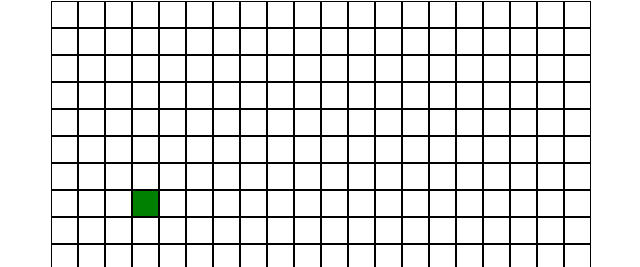
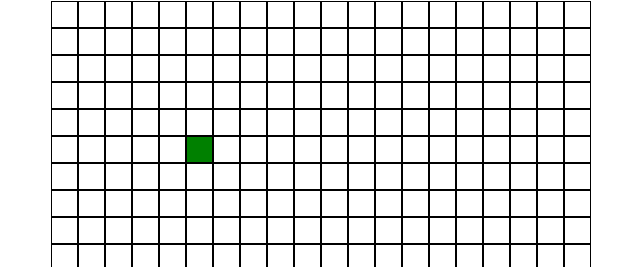
Before and after one commit to Preston-Jake/Pathfinder, a React (Create React App) app: page / in a window 1280 px wide. Shown: the part 121-388 px from the top of the page, without its empty margins (319-959 px from the left). Built offline with nearby package versions, Linux system fonts and the light colour scheme.

Commit message:
moved helper functions createGrid etc to App.js

```diff
--- a/src/App.jsx
+++ b/src/App.jsx
@@ -1,10 +1,48 @@
-import React from "react";
+import React, { useState } from "react";
 import "./App.css";
 import Grid from "./Grid/Grid";
 function App() {
+  const [startRow, setStartRow] = useState(5);
+  const [startCol, setStartCol] = useState(5);
+  const [finishRow, setFinishRow] = useState(15);
+  const [finishCol, setFinishCol] = useState(15);
+
+  const createNode = (row, col) => {
+    return {
+      col,
+      distance: Infinity,
+      row,
+      isFinish: row === finishRow && col === finishCol,
+      isPath: false,
+      isStart: row === startRow && col === startCol,
+      isVisited: false,
+      isWall: false,
+      previousNode: null,
+      totalCost: Infinity,
+      heuristic: Infinity
+    };
+  };
+
+  const handleCreateGrid = (rows, cols) => {
+    let grid = [];
+    for (let row = 0; row < rows; row++) {
+      let currRow = [];
+      for (let col = 0; col < cols; col++) {
+        currRow.push(createNode(row, col));
+      }
+      grid.push(currRow);
+    }
+    return grid;
+  };
   return (
     <div className="App">
-      <Grid />
+      <Grid
+        createGrid={handleCreateGrid}
+        startRow={startRow}
+        startCol={startCol}
+        finishRow={finishRow}
+        finishCol={finishCol}
+      />
     </div>
   );
 }
--- a/src/Grid/Grid.jsx
+++ b/src/Grid/Grid.jsx
@@ -4,43 +4,17 @@ import "./Grid.css";
 import { dijkstra, getShortestPath } from "../Algorithms /Dijkstra";
 import { aStar, getShortestPathAstar } from "../Algorithms /A*";
 
-const startRow = 7;
-const startCol = 3;
-const finishRow = 15;
-const finishCol = 15;
+const Grid = props => {
+  // create the grid
+  const [grid, setGrid] = useState(props.createGrid(20, 20));
+  // startNode & endNode
+  const startRow = props.startRow;
+  const startCol = props.startCol;
+  const finishRow = props.finishRow;
+  const finishCol = props.finishCol;
 
-const createNode = (row, col) => {
-  return {
-    col,
-    distance: Infinity,
-    row,
-    isFinish: row === finishRow && col === finishCol,
-    isPath: false,
-    isStart: row === startRow && col === startCol,
-    isVisited: false,
-    isWall: false,
-    previousNode: null,
-    totalCost: Infinity,
-    heuristic: Infinity
-  };
-};
-
-const createGrid = (rows, cols) => {
-  let grid = [];
-  for (let row = 0; row < rows; row++) {
-    let currRow = [];
-    for (let col = 0; col < cols; col++) {
-      currRow.push(createNode(row, col));
-    }
-    grid.push(currRow);
-  }
-  return grid;
-};
-
-const Grid = () => {
-  const [grid, setGrid] = useState(createGrid(20, 20));
+  //handle mouse events
   const [mousePressed, setMousePressed] = useState(false);
-
   const handleMouseDown = (row, col) => {
     setMousePressed(true);
     let node = grid[row][col];
@@ -48,19 +22,16 @@ const Grid = () => {
       handleToggleWall(row, col);
     }
   };
-
   const handleMouseEnter = (row, col) => {
     let node = grid[row][col];
     if (mousePressed && !node.isStart && !node.isFinish) {
       handleToggleWall(row, col);
     }
   };
-
   const handleMouseLeave = (row, col) => {
     let node = grid[row][col];
     return node;
   };
-
   const handleToggleWall = (row, col) => {
     let newGrid = [...grid];
     let node = newGrid[row][col];
```
